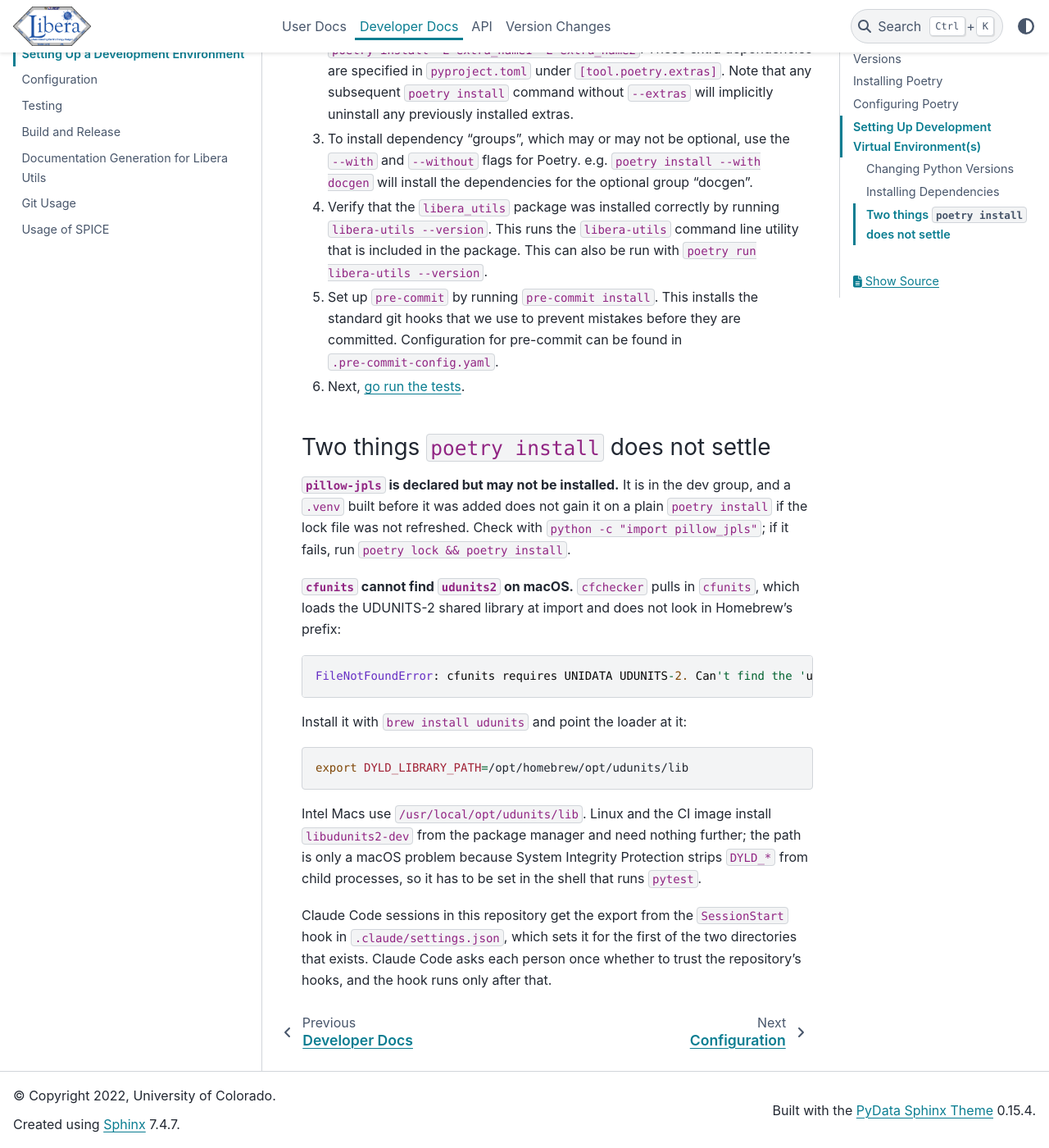
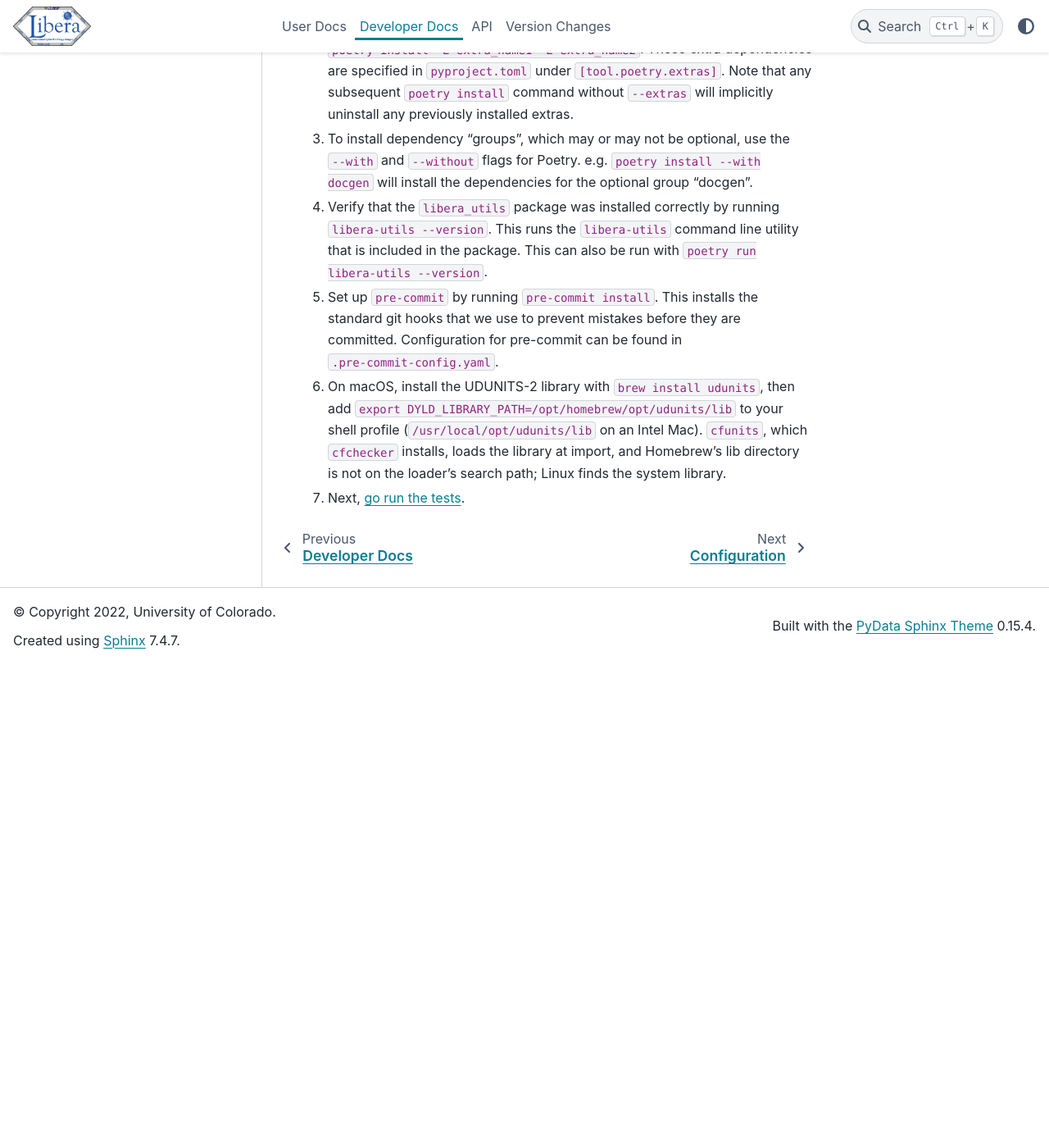
Before and after one commit to LASP-Libera/libera_utils, a Sphinx documentation site: the page built from doc/source/developer-docs/dev_environment_setup.md, in a window 1280 px wide and 1400 px high, scrolled down 3224 px. Shown: the whole window at 82% size. Built offline with Sphinx 7.4.7 and the PyData theme 0.15.4, drawn with Linux system fonts in a browser that asks for light colours; pages that are not in the unit, such as notebooks, are missing from menus; after the commit the page ends 4034 px from its top, so only the background shows below that.

Commit message:
Make udunits a macOS setup step and drop the session hook that exported its path
Co-Authored-By: Claude Opus 5.5 (1M context) <noreply@anthropic.com>

````diff
--- a/doc/source/developer-docs/dev_environment_setup.md
+++ b/doc/source/developer-docs/dev_environment_setup.md
@@ -101,34 +101,9 @@ going through the steps above to create a new venv (you can name it differently)
    This can also be run with `poetry run libera-utils --version`.
 5. Set up `pre-commit` by running `pre-commit install`. This installs the standard git hooks that we use to prevent
    mistakes before they are committed. Configuration for pre-commit can be found in `.pre-commit-config.yaml`.
-6. Next, [go run the tests](testing.md).
-
-### Two things `poetry install` does not settle
-
-**`pillow-jpls` is declared but may not be installed.** It is in the dev group, and a
-`.venv` built before it was added does not gain it on a plain `poetry install` if the lock
-file was not refreshed. Check with `python -c "import pillow_jpls"`; if it fails, run
-`poetry lock && poetry install`.
-
-**`cfunits` cannot find `udunits2` on macOS.** `cfchecker` pulls in `cfunits`, which loads
-the UDUNITS-2 shared library at import and does not look in Homebrew's prefix:
-
-```
-FileNotFoundError: cfunits requires UNIDATA UDUNITS-2. Can't find the 'udunits2' library.
-```
-
-Install it with `brew install udunits` and point the loader at it:
-
-```bash
-export DYLD_LIBRARY_PATH=/opt/homebrew/opt/udunits/lib
-```
-
-Intel Macs use `/usr/local/opt/udunits/lib`. Linux and the CI image install
-`libudunits2-dev` from the package manager and need nothing further; the path is only a
-macOS problem because System Integrity Protection strips `DYLD_*` from child processes, so
-it has to be set in the shell that runs `pytest`.
-
-Claude Code sessions in this repository get the export from the `SessionStart` hook in
-`.claude/settings.json`, which sets it for the first of the two directories that exists. Claude
-Code asks each person once whether to trust the repository's hooks, and the hook runs only after
-that.
+6. On macOS, install the UDUNITS-2 library with `brew install udunits`, then add
+   `export DYLD_LIBRARY_PATH=/opt/homebrew/opt/udunits/lib` to your shell profile
+   (`/usr/local/opt/udunits/lib` on an Intel Mac). `cfunits`, which `cfchecker` installs, loads
+   the library at import, and Homebrew's lib directory is not on the loader's search path; Linux
+   finds the system library.
+7. Next, [go run the tests](testing.md).
````
Also changed, not shown: 1 other file.
